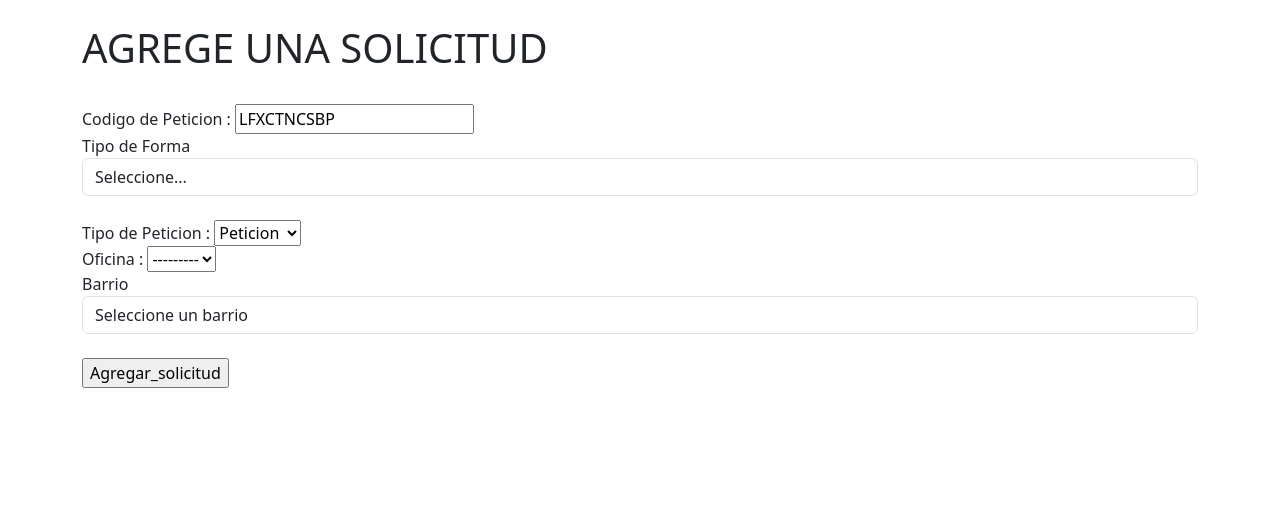
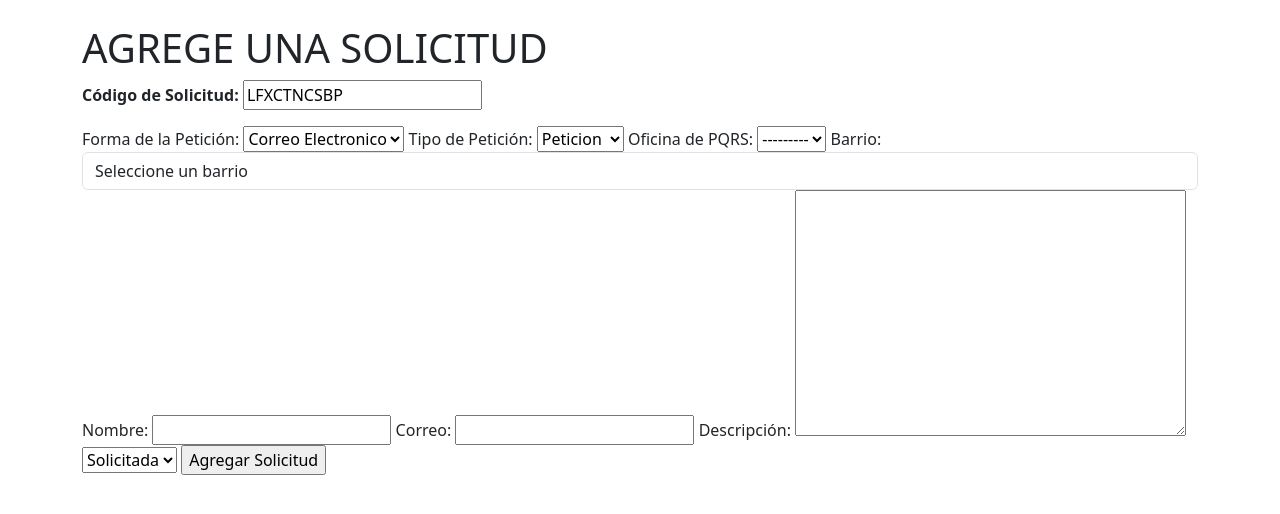
Before and after one commit to dstevengmz01/Proyecto-Django-PQRS, a Django app: page /agregar_solicitud/ in a window 1280 px wide. Shown: the part 56-570 px from the top of the page. Run offline with Django 5.2, Linux system fonts and the light colour scheme; data that the repository does not hold is empty; some libraries are stand-ins or nearby versions.

Commit message:
funcionando seleccion

```diff
--- a/sistemapqrs/appPqrs/forms.py
+++ b/sistemapqrs/appPqrs/forms.py
@@ -13,21 +13,16 @@ class agregar_empleado_form(forms.ModelForm):
 		model = Empleados
 		fields = '__all__'
 
+# Formulario para agregar una solicitud
 class agregar_solicitud_form(forms.ModelForm):
 	solCodigo = forms.CharField(
-        required=False,
-        label='Código de Solicitud',
-        widget=forms.TextInput(attrs={'readonly': 'readonly'})
-    )
-	solForma = forms.ChoiceField(choices=SolForma.choices, required=True, label='Forma de Solicitud')
-	solTipo = forms.ChoiceField(choices=solTipo.choices, required=True, label='Tipo de Solicitud')
-	solOficina = forms.ModelChoiceField(queryset=Oficina.objects.all(), required=True, label='Oficina')
-	solBarrio = forms.CharField(max_length=50, required=False, label='Barrio')
-	solNombreCiudadano = forms.CharField(max_length=50, required=False, label='Nombre del Ciudadano')
-	solCorreoElectronico = forms.EmailField(max_length=50, required=False, label='Correo Electrónico')
-	solDescripcion = forms.CharField(widget=forms.Textarea, required=True, label='Descripción de la Solicitud')
-	#Campo de la fecha
-	solEstado = forms.ChoiceField(choices=solEstado.choices, initial=solEstado.Solicitada, required=True, label='Estado de la Solicitud')
+		label='Código de Solicitud',
+		widget=forms.TextInput(attrs={'readonly': 'readonly'}))
 	class Meta:
-		model= Solicitud
-		fields= '__all__'
+		model = Solicitud
+		fields = '__all__'
+		widgets = {
+			'solNombreCiudadano': forms.TextInput(attrs={'id': 'id_solNombreCiudadano'}),
+			'solCorreoElectronico': forms.EmailInput(attrs={'id': 'id_solCorreoElectronico'}),
+			'solDescripcion': forms.Textarea(attrs={'id': 'id_solDescripcion'}),
+		}
--- a/sistemapqrs/appPqrs/models.py
+++ b/sistemapqrs/appPqrs/models.py
@@ -57,7 +57,7 @@ class Solicitud(models.Model):
     solBarrio=models.CharField(max_length=50,blank=True)
     solNombreCiudadano=models.CharField(max_length=50,blank=True,null = True)
     solCorreoElectronico=models.CharField(max_length=50,blank=True,null = True)
-    solDescripcion=models.TextField()
+    solDescripcion=models.TextField(blank=True)
     solFecha=models.DateField(auto_now_add=True)
     solEstado=models.CharField(max_length=20,choices=solEstado,default=solEstado.Solicitada)
     def __str__ (self):
--- a/sistemapqrs/appPqrs/templates/vista_agregar_solicitud.html
+++ b/sistemapqrs/appPqrs/templates/vista_agregar_solicitud.html
@@ -2,55 +2,41 @@
 Solicitud {% endblock titulo %} {% block contenido %}
 <div>
   <h1>AGREGE UNA SOLICITUD</h1>
-  <form
-    action=""
-    method="POST"
-    id="form-solicitud"
-    enctype="multipart/form-data"
-  >
-    {% csrf_token %}
-    <br />
-    <label>Codigo de Peticion : {{ formulario.solCodigo }}</label>
-    <br />
-    <label for="id_solForma">Tipo de Forma</label>
-    <select name="solForma" id="id_solForma" class="form-control">
-      <option value="">Seleccione...</option>
-      <option value="anonimo">Anónima</option>
-      <option value="correoelectronico">Correo Electrónico</option>
-    </select>
-    <br />
-    <label> Tipo de Peticion : {{ formulario.solTipo }}</label>
-    <br />
-    <label>Oficina : {{ formulario.solOficina }}</label>
-    <br />
-    <label for="campo-barrio">Barrio</label>
-    <select id="campo-barrio" name="solBarrio" class="form-control">
-      <option value="">Cargando barrios</option>
-    </select>
-    <br />
-    <div id="selecciones">
-      <label for="id_solNombreCiudadano">Nombre</label>
-      <input
-        type="text"
-        name="solNombreCiudadano"
-        id="id_solNombreCiudadano"
-        class="form-control"
-      />
-      <br />
-      <label for="id_solCorreoElectronico">Correo</label>
-      <input
-        type="email"
-        name="solCorreoElectronico"
-        id="id_solCorreoElectronico"
-        class="form-control"
-      />
-      <br />
-      <br />
-      <label> Estado : {{ formulario.solEstado }}</label>
-      <br />
-    </div>
-    <input type="submit" value="Agregar_solicitud" />
-  </form>
+  <form method="POST" id="form-solicitud" enctype="multipart/form-data">
+  {% csrf_token %}
+
+  <p><strong>Código de Solicitud:</strong> {{ formulario.solCodigo }}</p>
+
+  <label>Forma de la Petición:</label>
+  {{ formulario.solForma }}
+
+  <label>Tipo de Petición:</label>
+  {{ formulario.solTipo }}
+
+  <label>Oficina de PQRS:</label>
+  {{ formulario.solOficina }}
+
+  <label for="campo-barrio">Barrio:</label>
+  <select id="campo-barrio" name="solBarrio" class="form-control">
+    <option value="">Cargando barrios...</option>
+  </select>
+
+  <div id="selecciones">
+    <label>Nombre:</label>
+    {{ formulario.solNombreCiudadano }}
+
+    <label>Correo:</label>
+    {{ formulario.solCorreoElectronico }}
+
+    <label>Descripción:</label>
+    {{ formulario.solDescripcion }}
+  </div>
+
+  {{ formulario.solEstado }}
+
+  <input type="submit" value="Agregar Solicitud" />
+</form>
+
 </div>
 <script src="{% static 'js/index.js' %}"></script>
 
--- a/sistemapqrs/sistemapqrs/settings.py
+++ b/sistemapqrs/sistemapqrs/settings.py
@@ -79,7 +79,7 @@ DATABASES = {
         'ENGINE': 'django.db.backends.mysql',
         'NAME': 'gestionpqrs',
         'USER':'root',
-        'PASSWORD':'sena',
+        'PASSWORD':'Darwinlds10#',
         'HOST':'localhost',
         'PORT':'3306',
     }
--- a/sistemapqrs/static/js/index.js
+++ b/sistemapqrs/static/js/index.js
@@ -30,6 +30,9 @@ function solicitudagregar() {
         alert("Solicitud agregado con éxito!");
       });
     }
+    else{
+      console.error("Formulario de solicitud no encontrado");
+    }
   });
 }
 solicitudagregar();
@@ -60,22 +63,35 @@ function BarriosApi() {
 }
 BarriosApi();
 
+
+function GuardarDatosSeleccionados(){
+
 document.addEventListener("DOMContentLoaded", function () {
-  const tipoSelect = document.getElementById("id_solForma");
-  const camposIdentidad = document.getElementById("selecciones");
+const tipoSelect = document.getElementById("id_solForma");
+const camposIdentidad = document.getElementById("selecciones");
   function actualizarFormulario() {
     const valor = tipoSelect.value;
-    if (valor === "anonimo") {
+
+    if (valor === "Anonimo") {
       camposIdentidad.style.display = "none";
-      document.getElementById("id_solNombreCiudadano").value = "";
-      document.getElementById("id_solCorreoElectronico").value = "";
-    } else if (valor === "correoelectronico") {
+      const nombre = document.getElementById("id_solNombreCiudadano");
+      const correo = document.getElementById("id_solCorreoElectronico");
+      const descripcion = document.getElementById("id_solDescripcion");
+
+      if (nombre) nombre.value = "";
+      if (correo) correo.value = "";
+      if (descripcion) descripcion.value = "";
+    } else {
       camposIdentidad.style.display = "block";
-    } else {
-      camposIdentidad.style.display = "none";
     }
   }
 
-  tipoSelect.addEventListener("change", actualizarFormulario);
-  actualizarFormulario();
+  if (tipoSelect) {
+    tipoSelect.addEventListener("change", actualizarFormulario);
+    actualizarFormulario();
+  } else {
+    console.error("No se encontró el campo 'solForma'");
+  }
 });
+}
+GuardarDatosSeleccionados();
```
Also changed, not shown: sistemapqrs/appPqrs/migrations/0005_alter_solicitud_soldescripcion.py (added).
